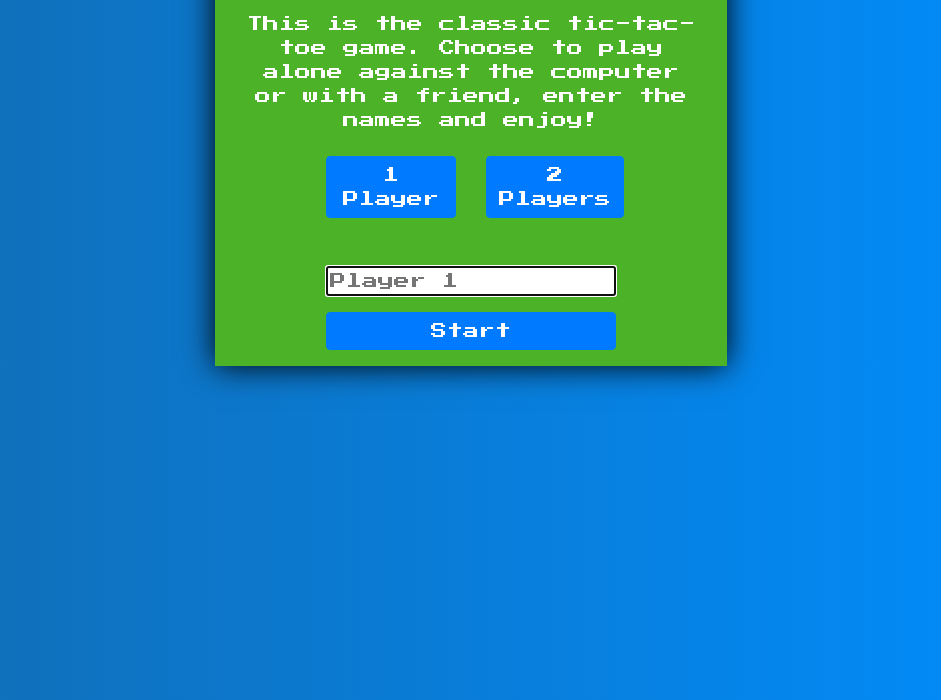
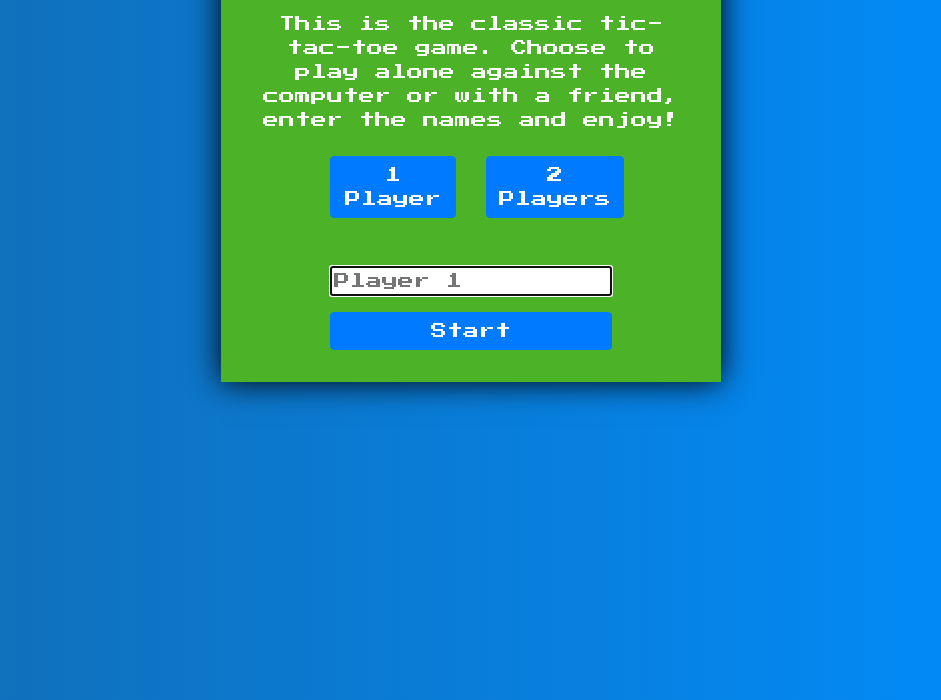
Before and after one commit to pedrofilipefontes/tic-tac-toe, a website: page public/index.html in a window 1280 px wide. Shown: the part 100-800 px from the top of the page, without its empty margins (169-1110 px from the left). Drawn offline with nearby package versions, Linux system fonts and the light colour scheme.

Commit message:
update readme and styles of green card

```diff
--- a/public/index.html
+++ b/public/index.html
@@ -84,7 +84,7 @@
                                     <button id="multi-player" class="btn btn-primary">2 Players</button>
                                 </div>
                             </div>
-                            <div class="row justify-content-center">
+                            <div class="row justify-content-center mb-3">
                                 <div class="col-8 text-center">
 
                                     <input id="your-name" class="mb-3" type="text" placeholder="Player 1"
--- a/public/styles/style.css
+++ b/public/styles/style.css
@@ -13,8 +13,8 @@ body {
 .banner-card {
     background-color: #4CB228;
     margin: auto;
-    max-height: 40%;
-    max-width: 40%;
+    max-height: 560px;
+    width: 500px;
     box-shadow: 0px 0px 30px 0px black;
 }
 
@@ -24,7 +24,7 @@ input {
 }
 
 input ::placeholder {
-    font-size: 10px !important;
+    font-size: 10px;
 }
 
 /* table styles */
```
Also changed, not shown: README.md.
